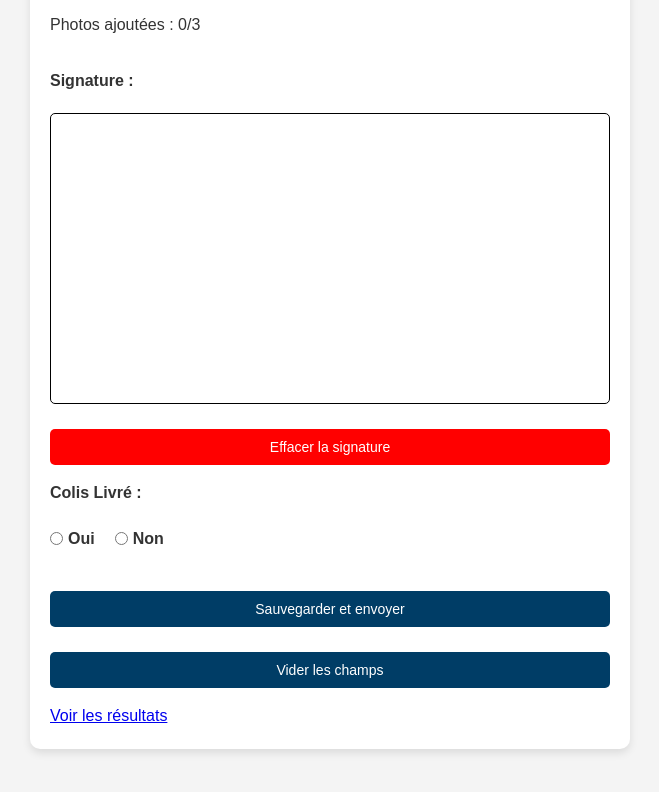
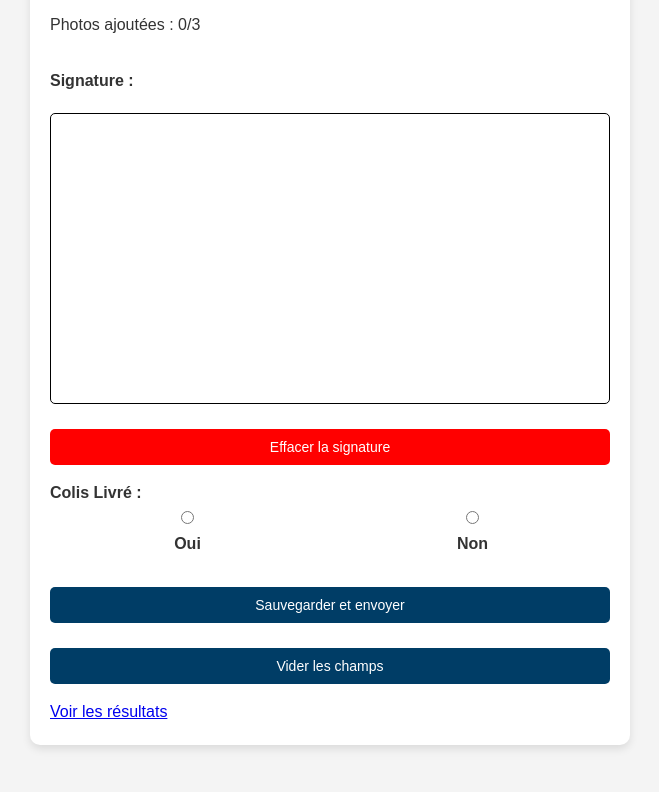
Before and after one commit to fourcheerv/remote_colis, a website: page index.html in a window 1280 px wide. Shown: the part 853-1645 px from the top of the page, without its empty margins (310-969 px from the left). Drawn offline with nearby package versions, Linux system fonts and the light colour scheme; a script that the page names is missing.

Commit message:
Update index.html

```diff
--- a/index.html
+++ b/index.html
@@ -87,16 +87,18 @@
             <canvas id="signaturePad" width="600" height="300" style="border: 1px solid #000;"></canvas>
             <button type="button" id="clearSignature">Effacer la signature</button>
 
-          <label><strong>Colis Livré :</strong></label>
-<div style="display: flex; gap: 20px; align-items: center; margin-bottom: 10px;">
-    <label for="deliveredYes" style="display: flex; align-items: center; gap: 5px;">
-        <input type="radio" id="deliveredYes" name="delivered" value="true">
-        Oui
+          <div class="delivery-status">
+  <label><strong>Colis Livré :</strong></label>
+  <div class="radio-group">
+    <label for="deliveredYes">
+      <input type="radio" id="deliveredYes" name="delivered" value="true">
+      Oui
     </label>
-    <label for="deliveredNo" style="display: flex; align-items: center; gap: 5px;">
-        <input type="radio" id="deliveredNo" name="delivered" value="false">
-        Non
+    <label for="deliveredNo">
+      <input type="radio" id="deliveredNo" name="delivered" value="false">
+      Non
     </label>
+  </div>
 </div>
 
             <div id="loadingPopup" class="hidden">
```
